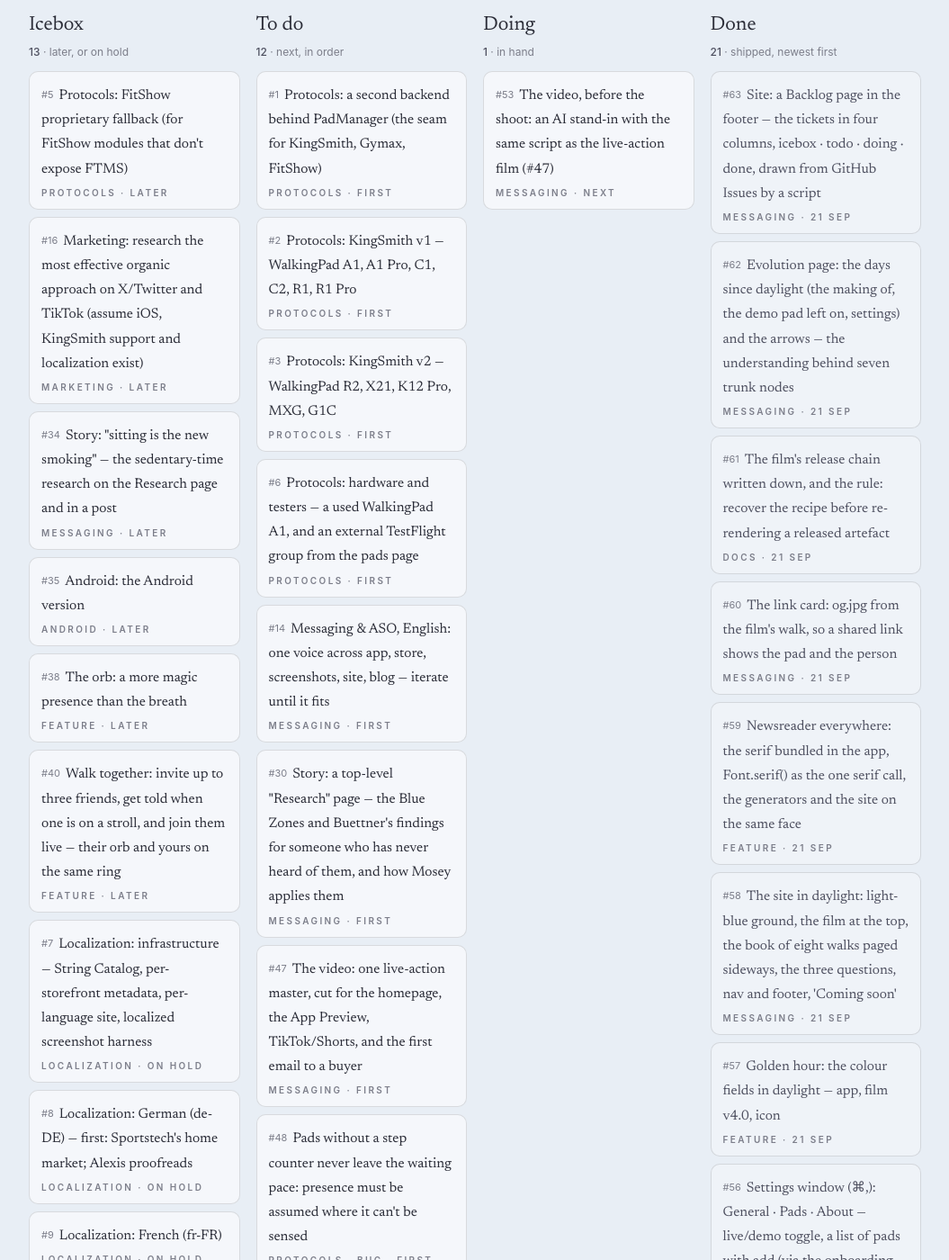
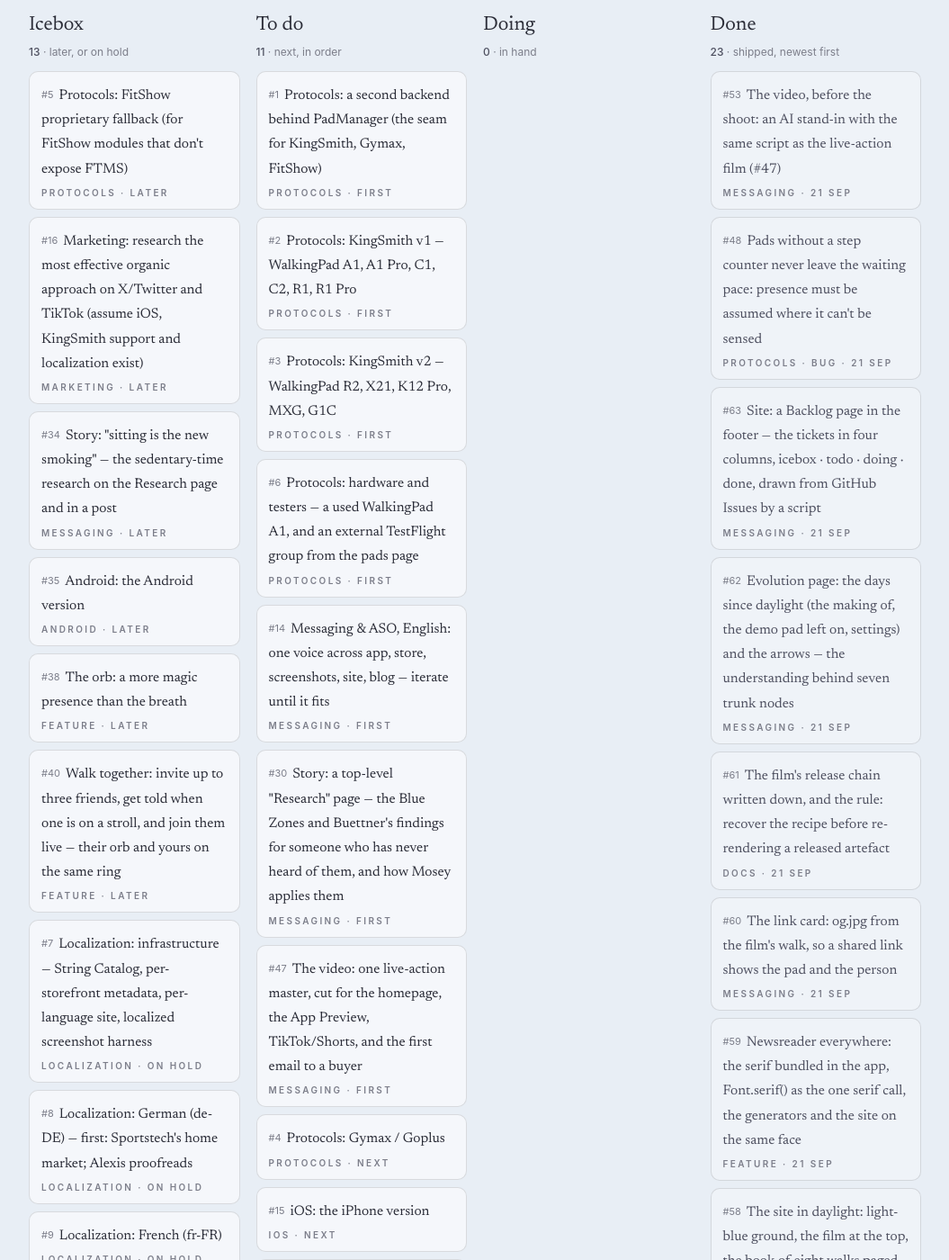
Before and after one commit to akaalias/mosey-site, a Jekyll site: the page built from backlog.html, in a window 1280 px wide and 1400 px high, scrolled down 289 px. Shown: the whole window at 90% size, without its empty margins (112-1167 px from the left). Built offline with Jekyll 4.4.1, drawn with Linux system fonts in a browser that asks for light colours.

Commit message:
Evolution: a link to the backlog; Backlog: #48 and #53 done
Co-Authored-By: Claude Fable 5.1 <noreply@anthropic.com>

```diff
--- a/backlog.html
+++ b/backlog.html
@@ -42,7 +42,7 @@ description: "What's on Mosey's board: the tickets, iced, next, in hand and done
 <li class='bl-card'><span class='bl-num'>#12</span><span class='bl-title'>Localization: Japanese (ja) — needs a CJK serif and native review</span><span class='bl-kick'>localization · on hold</span></li>
 <li class='bl-card'><span class='bl-num'>#13</span><span class='bl-title'>Localization: Chinese, Simplified (zh-Hans) — needs a CJK serif and native review</span><span class='bl-kick'>localization · on hold</span></li>
 </ul></section>
-<section class='bl-col todo'><h2>To do</h2><span class='bl-sub'><b>12</b> · next, in order</span><ul class='bl-list'>
+<section class='bl-col todo'><h2>To do</h2><span class='bl-sub'><b>11</b> · next, in order</span><ul class='bl-list'>
 <li class='bl-card'><span class='bl-num'>#1</span><span class='bl-title'>Protocols: a second backend behind PadManager (the seam for KingSmith, Gymax, FitShow)</span><span class='bl-kick'>protocols · first</span></li>
 <li class='bl-card'><span class='bl-num'>#2</span><span class='bl-title'>Protocols: KingSmith v1 — WalkingPad A1, A1 Pro, C1, C2, R1, R1 Pro</span><span class='bl-kick'>protocols · first</span></li>
 <li class='bl-card'><span class='bl-num'>#3</span><span class='bl-title'>Protocols: KingSmith v2 — WalkingPad R2, X21, K12 Pro, MXG, G1C</span><span class='bl-kick'>protocols · first</span></li>
@@ -50,16 +50,16 @@ description: "What's on Mosey's board: the tickets, iced, next, in hand and done
 <li class='bl-card'><span class='bl-num'>#14</span><span class='bl-title'>Messaging &amp; ASO, English: one voice across app, store, screenshots, site, blog — iterate until it fits</span><span class='bl-kick'>messaging · first</span></li>
 <li class='bl-card'><span class='bl-num'>#30</span><span class='bl-title'>Story: a top-level &quot;Research&quot; page — the Blue Zones and Buettner&#x27;s findings for someone who has never heard of them, and how Mosey applies them</span><span class='bl-kick'>messaging · first</span></li>
 <li class='bl-card'><span class='bl-num'>#47</span><span class='bl-title'>The video: one live-action master, cut for the homepage, the App Preview, TikTok/Shorts, and the first email to a buyer</span><span class='bl-kick'>messaging · first</span></li>
-<li class='bl-card'><span class='bl-num'>#48</span><span class='bl-title'>Pads without a step counter never leave the waiting pace: presence must be assumed where it can&#x27;t be sensed</span><span class='bl-kick'>protocols · bug · first</span></li>
 <li class='bl-card'><span class='bl-num'>#4</span><span class='bl-title'>Protocols: Gymax / Goplus</span><span class='bl-kick'>protocols · next</span></li>
 <li class='bl-card'><span class='bl-num'>#15</span><span class='bl-title'>iOS: the iPhone version</span><span class='bl-kick'>iOS · next</span></li>
 <li class='bl-card'><span class='bl-num'>#33</span><span class='bl-title'>Story: an FAQ — a section on the homepage, later a standalone page</span><span class='bl-kick'>messaging · next</span></li>
 <li class='bl-card'><span class='bl-num'>#54</span><span class='bl-title'>How it works: the film&#x27;s clips inside the app (and an App Preview from it)</span><span class='bl-kick'></span></li>
 </ul></section>
-<section class='bl-col doing'><h2>Doing</h2><span class='bl-sub'><b>1</b> · in hand</span><ul class='bl-list'>
-<li class='bl-card'><span class='bl-num'>#53</span><span class='bl-title'>The video, before the shoot: an AI stand-in with the same script as the live-action film (#47)</span><span class='bl-kick'>messaging · next</span></li>
+<section class='bl-col doing'><h2>Doing</h2><span class='bl-sub'><b>0</b> · in hand</span><ul class='bl-list'>
 </ul></section>
-<section class='bl-col done'><h2>Done</h2><span class='bl-sub'><b>21</b> · shipped, newest first</span><ul class='bl-list'>
+<section class='bl-col done'><h2>Done</h2><span class='bl-sub'><b>23</b> · shipped, newest first</span><ul class='bl-list'>
+<li class='bl-card'><span class='bl-num'>#53</span><span class='bl-title'>The video, before the shoot: an AI stand-in with the same script as the live-action film (#47)</span><span class='bl-kick'>messaging · 21 Sep</span></li>
+<li class='bl-card'><span class='bl-num'>#48</span><span class='bl-title'>Pads without a step counter never leave the waiting pace: presence must be assumed where it can&#x27;t be sensed</span><span class='bl-kick'>protocols · bug · 21 Sep</span></li>
 <li class='bl-card'><span class='bl-num'>#63</span><span class='bl-title'>Site: a Backlog page in the footer — the tickets in four columns, icebox · todo · doing · done, drawn from GitHub Issues by a script</span><span class='bl-kick'>messaging · 21 Sep</span></li>
 <li class='bl-card'><span class='bl-num'>#62</span><span class='bl-title'>Evolution page: the days since daylight (the making of, the demo pad left on, settings) and the arrows — the understanding behind seven trunk nodes</span><span class='bl-kick'>messaging · 21 Sep</span></li>
 <li class='bl-card'><span class='bl-num'>#61</span><span class='bl-title'>The film&#x27;s release chain written down, and the rule: recover the recipe before re-rendering a released artefact</span><span class='bl-kick'>docs · 21 Sep</span></li>
```
Also changed, not shown: evolution.html (+1 -1 lines).
